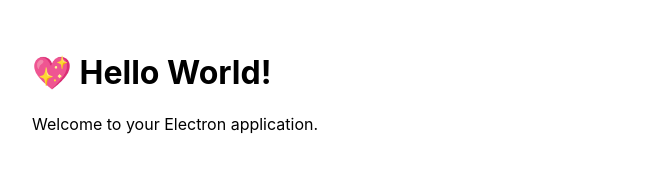
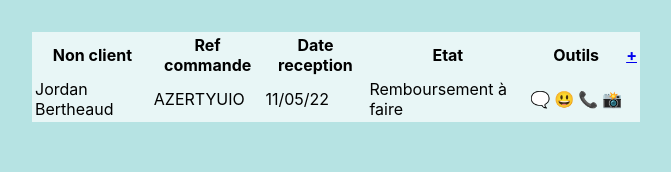
Before and after one commit to Dragsun/retout-client, an Electron app: page src/index.html in a window 800 px wide. Shown: the whole page, without its empty margins (64-735 px from the left). Drawn offline with Linux system fonts and the light colour scheme.

Commit message:
initialisation of the new client page

```diff
--- a/src/index.css
+++ b/src/index.css
@@ -4,4 +4,9 @@
   margin: auto;
   max-width: 38rem;
   padding: 2rem;
+  background-color: rgb(182, 227, 227);
 }
+
+table{
+  background-color: rgba(255, 255, 255, 0.683);
+}
--- a/src/index.html
+++ b/src/index.html
@@ -1,12 +1,41 @@
 <!DOCTYPE html>
 <html>
+
 <head>
 	<meta charset="UTF-8" />
 	<title>Hello World!</title>
 	<link rel="stylesheet" href="index.css" />
 </head>
+
 <body>
-    <h1>💖 Hello World!</h1>
-    <p>Welcome to your Electron application.</p>
+	<table>
+		<thead>
+			<tr>
+				<th id="nom">Non client</th>
+				<th id="ref">Ref commande</th>
+				<th id="date">Date reception</th>
+				<th id="etat">Etat</th>
+				<th id="outils" colspan="4">Outils</th>
+				<th id="plus">
+					<a href="newClient.html">
+						+
+					</a>
+				</th>
+			</tr>
+		</thead>
+		<tbody>
+			<tr>
+				<td>Jordan Bertheaud</td>
+				<td>AZERTYUIO</td>
+				<td>11/05/22</td>
+				<td>Remboursement à faire</td>
+				<td class="popup">🗨️</td>
+				<td class="fiche">😃</td>
+				<td class="telephone">📞</td>
+				<td class="photo">📸</td>
+			</tr>
+		</tbody>
+	</table>
 </body>
+
 </html>
```
Also changed, not shown: src/newClient.html (added, +17 -0 lines). Lines whose indentation alone changed are shown as unchanged.
